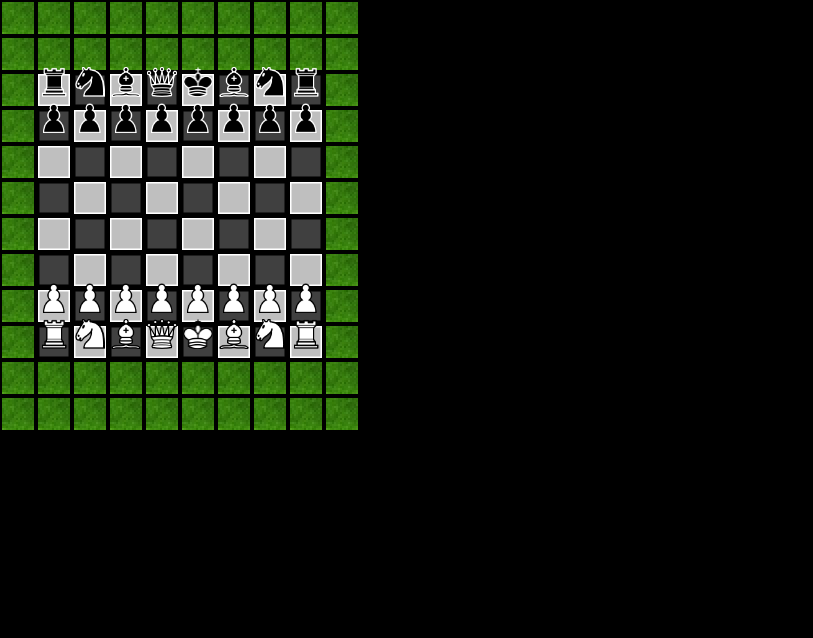
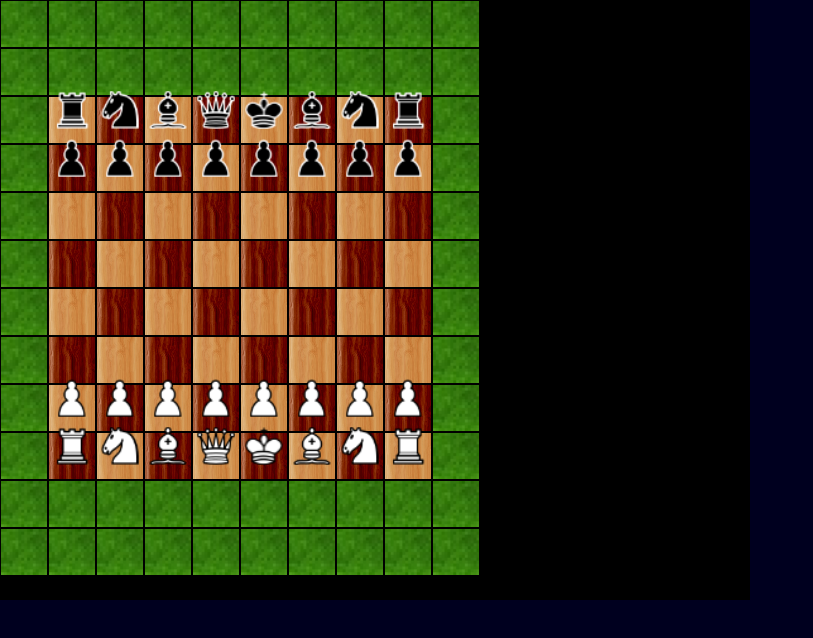
Before and after one commit to StevenOrnelas1271/Senior-Project, a plain HTML site: page chess/chess.html in a window 1280 px wide. Shown: the whole page, without its empty margins (0-813 px from the left). Drawn offline with Linux system fonts and the light colour scheme; animation ran at ten frames a second.

Commit message:
Updated images, board rotation, new text container

```diff
--- a/chess/chess.html
+++ b/chess/chess.html
@@ -8,7 +8,7 @@
 				margin: auto;
 				padding: 0;
 				position: absolute;
-				background-color: #000000;
+				background-color: #00001F;
 			}
 		</style>
 		<script src="pixi.js"></script>
@@ -17,8 +17,14 @@
 	<body>
 		<script>
 		var stage = new PIXI.Container();
-		var renderer = PIXI.autoDetectRenderer(600, 500);
+		var renderer = PIXI.autoDetectRenderer(500, 600);
+
+		var UIstage = new PIXI.Container();
+		var UIrenderer = PIXI.autoDetectRenderer(250,600);
+
 		document.body.appendChild(renderer.view);
+		document.body.appendChild(UIrenderer.view);
+
 
 		//debug option by pressing space
 		window.addEventListener('keydown', this.keyPressed.bind(this), false);
@@ -44,6 +50,7 @@
 		var prevButton;
 		var prevKingButton = 0;
 		var tempButton = [];
+		var boardRotate = false;
 
 
 		var wp1 = 1, wp2 = 2, wp3 = 3, wp4 = 4, wp5 = 5, wp6 = 6, wp7 = 7, wp8 = 8;
@@ -54,7 +61,7 @@
 		var firstMove;
 
 		//generate grid image and position
-		var gridsize = 36;
+		var gridsize = 48;
 
 		// richtext array
 		var richText = [];
@@ -73,6 +80,15 @@
 			*/
 		};
 
+		var lightWood = PIXI.Texture.fromImage("assets/lightwood.png");
+		var lightWood1 = PIXI.Sprite.fromImage("assets/lightwood1.png");
+		var lightWood2 = PIXI.Sprite.fromImage("assets/lightwood2.png");
+		var lightWood3 = PIXI.Sprite.fromImage("assets/lightwood3.png");
+		var lightWood4 = PIXI.Sprite.fromImage("assets/lightwood4.png");
+
+		var randTile;
+
+
 		// create a 10 x 12 grid of interactive squares
 		for (var i = 0; i < 10; i++){
 			for (var j = 0; j < 12; j++){
@@ -81,17 +97,28 @@
 
 				if ((i >= 1 && i <= 8) && (j >= 2 && j <= 9)){
 					if ((i%2 == 0 && j%2 != 0) || i%2 != 0 && j%2 ==0){
-						var button = PIXI.Sprite.fromImage("assets/white_grid.png");
+						var button = PIXI.Sprite.fromImage("assets/lightWood1.png");
+						//var button = PIXI.Sprite.fromImage("assets/white_grid.png");
+
+						randTile = (Math.random() * 4);
+						if (randTile == 0){ var button = lightWood1;}
+						if (randTile == 1){ var button = lightWood2;}
+						if (randTile == 2){ var button = lightWood3;}
+						if (randTile == 3){ var button = lightWood4;}
 					}
+
 					else{
-						var button = PIXI.Sprite.fromImage("assets/black_grid.png");
+						//var button = PIXI.Sprite.fromImage("assets/black_grid.png");
+						var button = PIXI.Sprite.fromImage("assets/darkWood3.png");
 					}
 					// initialize board state
 					button.status = 0;
 				}
 				else{
-					var button = PIXI.Sprite.fromImage("assets/grass_grid.png");
+					//var button = PIXI.Sprite.fromImage("assets/grass_grid.png");
+					var button = PIXI.Sprite.fromImage("assets/grassBorder.png");
 					button.status = -1;
+
 				}
 
 				//declare row and column numbers
@@ -103,6 +130,8 @@
 				button.buttonMode = true;
 
 				button.anchor.set(0.5);
+				button.scale.x = .15;
+				button.scale.y = .15;
 
 				button.position.x = gridsize*i + gridsize/2;
 				button.position.y = gridsize*j + gridsize/2;
@@ -110,7 +139,7 @@
 				// make the button interactive...
 				button.interactive = true;
 				//button transparency
-				button.alpha = 1.0;
+				//button.alpha = 1.0;
 				//mouse pointer over a button
 				button.mouseover = function(){
 					this.tint=0x00ff00;
@@ -202,6 +231,8 @@
 
 			piece.anchor.x = 0.5;
 			piece.anchor.y = 0.75;
+			piece.scale.x = 1.25;
+			piece.scale.y = 1.25;
 
 			stage.addChild(piece);
 			pieces.push(piece);
@@ -256,6 +287,7 @@
 			}
 			pieces[i].firstMove = true;
 			pieces[i].doubleMove = false;
+
 		}
 
 		//initialize board states
@@ -308,7 +340,9 @@
 		//render function
 		function animate(){
 			requestAnimationFrame(animate);
+			UIrenderer.render(UIstage);
 			renderer.render(stage);
+			//stage.rotation += 0.001;
 			for (var i=0; i<10; i++){
 				if (typeof richText[i] != "undefined"){
 					//richText[i].rotation -= Math.random();
@@ -317,8 +351,8 @@
 
 			if (typeof pieces[currentPiece-1] != "undefined"){
 				pieces[currentPiece-1].position.y -= Math.sin(wave)/3;
-				pieces[currentPiece-1].scale.x = 1.1;
-				pieces[currentPiece-1].scale.y = 1.1;
+				//pieces[currentPiece-1].scale.x = 1.1;
+				//pieces[currentPiece-1].scale.y = 1.1;
 				wave+=0.1;
 			}
 			for (var i = 0; i<120; i++){
@@ -329,8 +363,8 @@
 				for (var j = 0; j < numPieces; j++)
 				if (buttons[i].status == j+1 && typeof pieces[currentPiece-1] == "undefined") {
 					wave = 0;
-					pieces[j].scale.x = 1;
-					pieces[j].scale.y = 1;
+					//pieces[j].scale.x = 1;
+					//pieces[j].scale.y = 1;
 					pieces[j].position.x = buttons[i].position.x;
 					pieces[j].position.y = buttons[i].position.y;
 					pieces[j].gridNum = buttons[i].gridnum;
--- a/chess/functions.js
+++ b/chess/functions.js
@@ -689,8 +689,8 @@ function keyPressed (event)
 		(debugMode == true) ? debugMode = false : debugMode = true;
 		(debugMode == true) ? log("Debugging enabled, turns are disabled.") : log("Debugging disabled");
 	}
-
-	if (event.keyCoded == 81)
+	// if 'q' is pressed
+	if (event.keyCode == 81)
 	{
 		pieces[currentPiece-1].type = 'queen';
 		deletePiece(pieces[currentPiece-1].status-1);
@@ -704,6 +704,31 @@ function keyPressed (event)
 
 		stage.addChild(pieceType[currentPiece-1]);
 		pieces.push(pieceType[currentPiece-1]);
+	}
+
+	//if 'r' is pressed
+	//rotate the game board
+	var xShift = 480, yShift = 576;
+	if (event.keyCode == 82){
+		if (boardRotate == false){
+			stage.rotation += Math.PI;
+			stage.position.x += xShift;
+			stage.position.y += yShift;
+			boardRotate = true;
+			for (var i = 0; i < numPieces; i++){
+				pieces[i].rotation += Math.PI;
+			}
+			return;
+		}
+		if (boardRotate == true){
+			stage.rotation += Math.PI;
+			stage.position.x -= xShift;
+			stage.position.y -= yShift;
+			boardRotate = false;
+			for (var i = 0; i < numPieces; i++){
+				pieces[i].rotation += Math.PI;
+			}
+		}
 	}
 }
 
@@ -765,11 +790,11 @@ function textUpdate(buttonSelected){
 	rText = new PIXI.Text(color  + ' '  + pieces[currentPiece-1].type
 								+ ' '   + Col1 + (10-pieces[currentPiece-1].rowNum)
 								+' to ' + Col2 +	(10-buttonSelected.rowNum),style);
-	rText.x = 360;
+	//rText.x = 500;
 	rText.y = yText;
 	yText+= 16;
 	richText.push(rText);
-	stage.addChild(rText);
+	UIstage.addChild(rText);
 }
 
 function doNothing(){
```
Also changed, not shown: chess/assets/darkWood3.png (added), chess/assets/grassBorder.png (added), chess/assets/lightWood1.png (added), chess/assets/lightWood2.png (added), chess/assets/lightWood3.png (added), chess/assets/lightWood4.png (added), chess/assets/lightwood.jpg (added), chess/assets/speckledBorder.png (added), chess/assets/woodBorder3.png (added).
